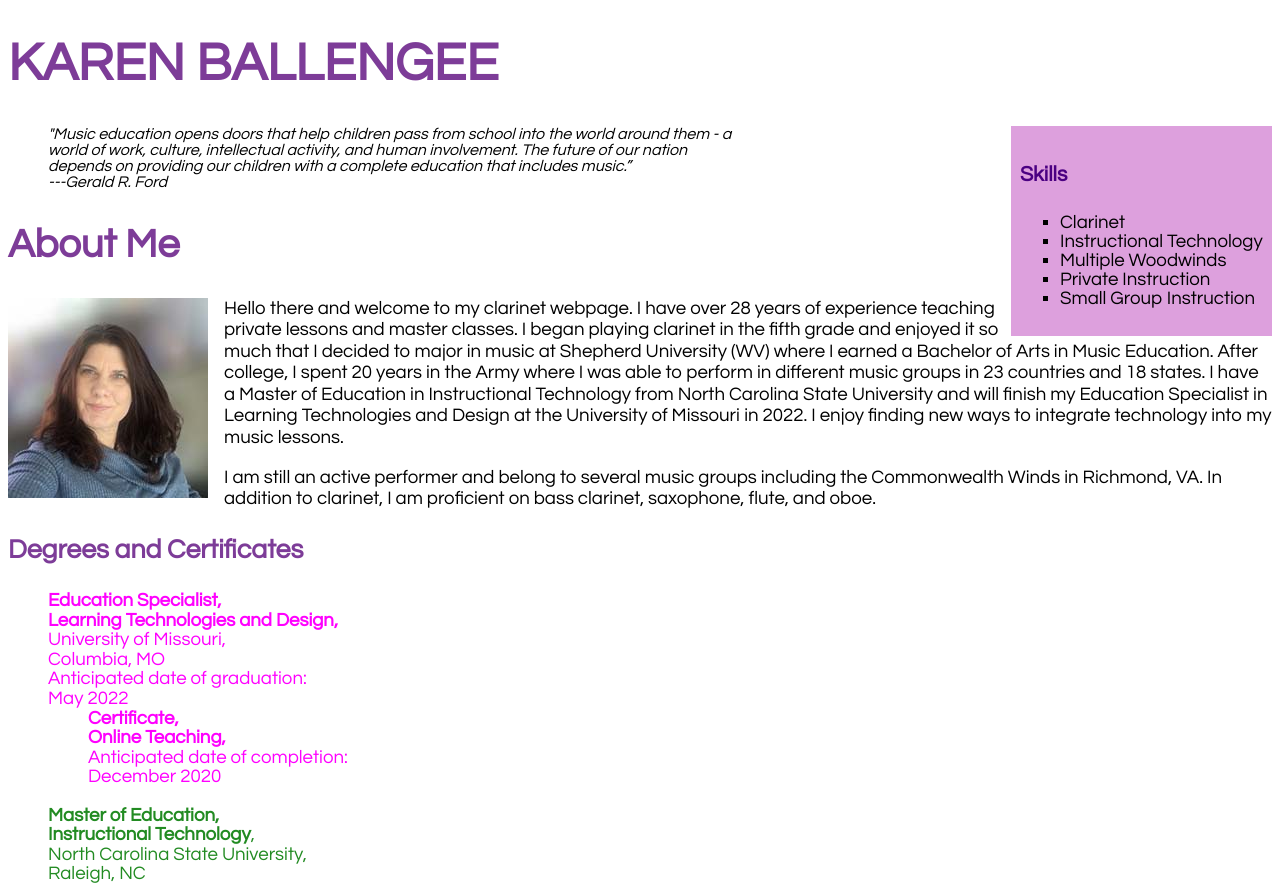
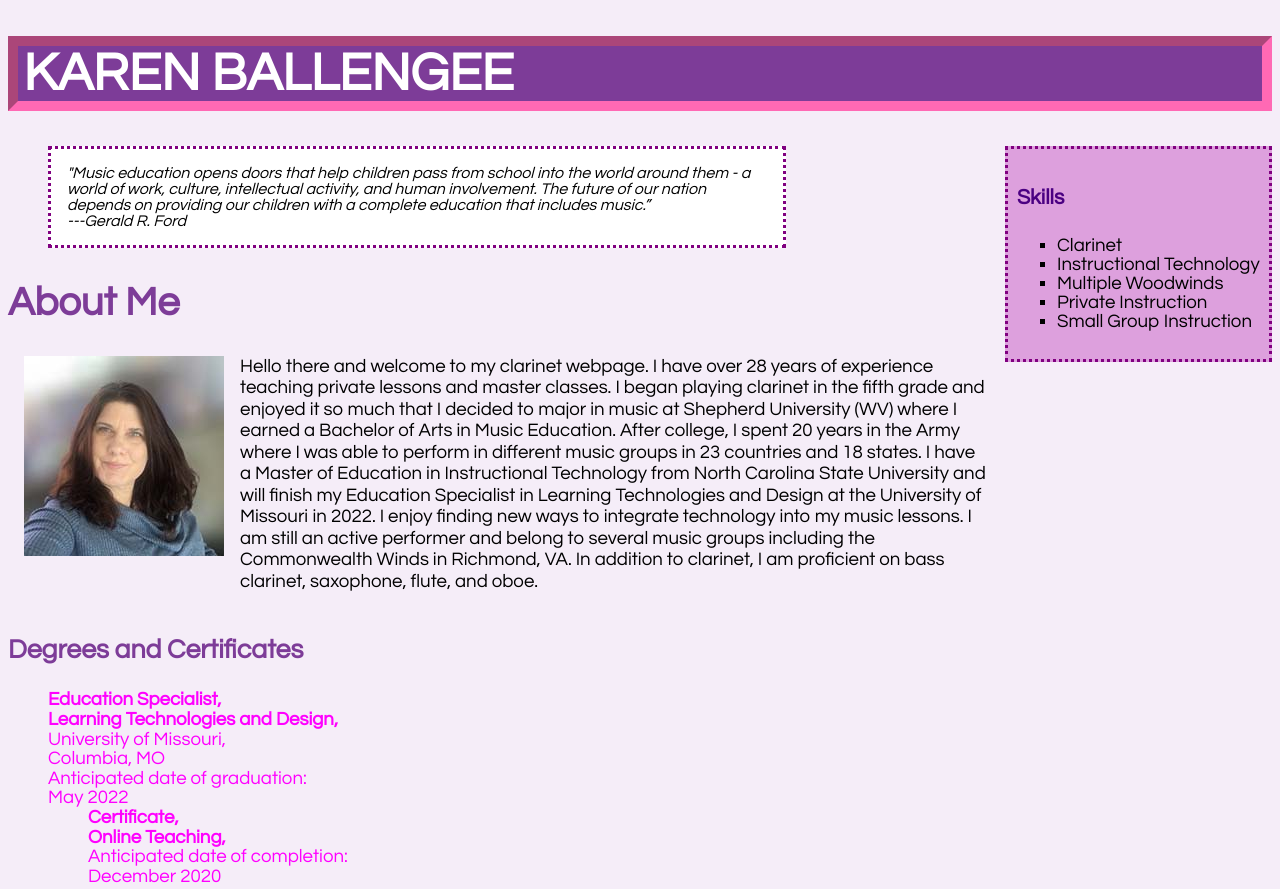
Before and after one commit to Karen02J/Karen02J.github.io, a plain HTML site: page islt_7310/index.html in a window 1280 px wide. Shown: the top 889 px of the page. Drawn offline with Linux system fonts and the light colour scheme.

Commit message:
Add files via upload

```diff
--- a/islt_7310/index.html
+++ b/islt_7310/index.html
@@ -8,7 +8,7 @@ Use: This is the home page for my webpage
 Author: Karen Ballengee
 School/Term: University of Missouri. Spring 2020
 Developed: April 1, 2020
-Tested: April 6, 2020 in Chrome, Firefox, and Explorer
+Tested: April 7, 2020 in Chrome, Firefox, and Explorer
 ***********************************************************************************************************************************
 -->
         <meta charset="utf-8">
@@ -35,8 +35,8 @@ Tested: April 6, 2020 in Chrome, Firefox, and Explorer
             </blockquote>
         <h2>About Me</h2>
         <img id="keb" src="images/keb.jpg" alt="Karen Ballengee" height="200" width="200">
-            <p>Hello there and welcome to my clarinet webpage. I have over 28 years of experience teaching private lessons and master classes. I began playing clarinet in the fifth grade and enjoyed it so much that I decided to major in music at Shepherd University (WV) where I earned a Bachelor of Arts in Music Education. After college, I spent 20 years in the Army where I was able to perform in different music groups in 23 countries and 18 states. I have a Master of Education in Instructional Technology from North Carolina State University and will finish my Education Specialist in Learning Technologies and Design at the University of Missouri in 2022. I enjoy finding new ways to integrate technology into my music lessons.</p>
-            <p>I am still an active performer and belong to several music groups including the Commonwealth Winds in Richmond, VA. In addition to clarinet, I am proficient on bass clarinet,  saxophone, flute, and oboe.</p>
+            <p>Hello there and welcome to my clarinet webpage. I have over 28 years of experience teaching private lessons and master classes. I began playing clarinet in the fifth grade and enjoyed it so much that I decided to major in music at Shepherd University (WV) where I earned a Bachelor of Arts in Music Education. After college, I spent 20 years in the Army where I was able to perform in different music groups in 23 countries and 18 states. I have a Master of Education in Instructional Technology from North Carolina State University and will finish my Education Specialist in Learning Technologies and Design at the University of Missouri in 2022. I enjoy finding new ways to integrate technology into my music lessons.
+            I am still an active performer and belong to several music groups including the Commonwealth Winds in Richmond, VA. In addition to clarinet, I am proficient on bass clarinet,  saxophone, flute, and oboe.</p>
         <h3 class="clearL">Degrees and Certificates</h3>
             <ul id="education">
                 <li class="current"><strong>Education Specialist,<br>
--- a/islt_7310/style.css
+++ b/islt_7310/style.css
@@ -1,5 +1,8 @@
 /*Text Styles*/
-h1     { color: #7D3C98;
+h1     { color: white;
+        background-color: #7D3C98;
+        border: 10px inset hotpink;
+        padding-left: .1em;
         font-size: 40pt;
         font-family: "Century Gothic", helvetica, sans-serif;
         font-weight: bold;
@@ -22,7 +25,9 @@ p       { font-family: "Century Gothic", helvetica, sans-serif;
 
 /*Footer Styles*/
 footer { font-size: 8pt;
-        clear: left;}
+        clear: left;
+        border-top: 3px dotted purple;
+        width: 100%;}
 footer a:link { color: orangered;
                 font-size: 10pt;
                 text-decoration: none; }
@@ -36,14 +41,24 @@ aside { float: right;
     font-family: "Century Gothic", helvetica, sans-serif;
     font-size: 14pt;
     background-color: plum;
-    padding: .5em; }
-aside li { list-style-type: square; }
+    padding: .5em;
+    margin-left: 1em;
+    margin-bottom: 10em;
+    border: 3px dotted purple; }
+aside li { list-style-type: square;
+        }
 
 /*Blockquote Styles*/
 blockquote { font-family: "Century Gothic", helvetica, sans-serif;
             font-size: 12pt;
             line-height: 100%;
-            width: 700px;}
+            width: 700px;
+            background-color: #ffffff;
+            padding: 1em;
+            border: 3px dotted purple; }
+
+/*Body Styles*/
+body { background-color: #f5edf8; }
 
 /*Class Styles*/
 .clearL { clear: left; }
@@ -52,7 +67,9 @@ blockquote { font-family: "Century Gothic", helvetica, sans-serif;
 
 /*ID Styles*/
 #keb { float: left;
-        padding-right : 1em;}
+        margin-right: 1em;
+        padding-left: 1em;
+        margin-bottom: 5em;}
 #education { font-family: "Century Gothic", helvetica, sans-serif;
             font-size: 14pt;
         line-height: 105%; }
```
